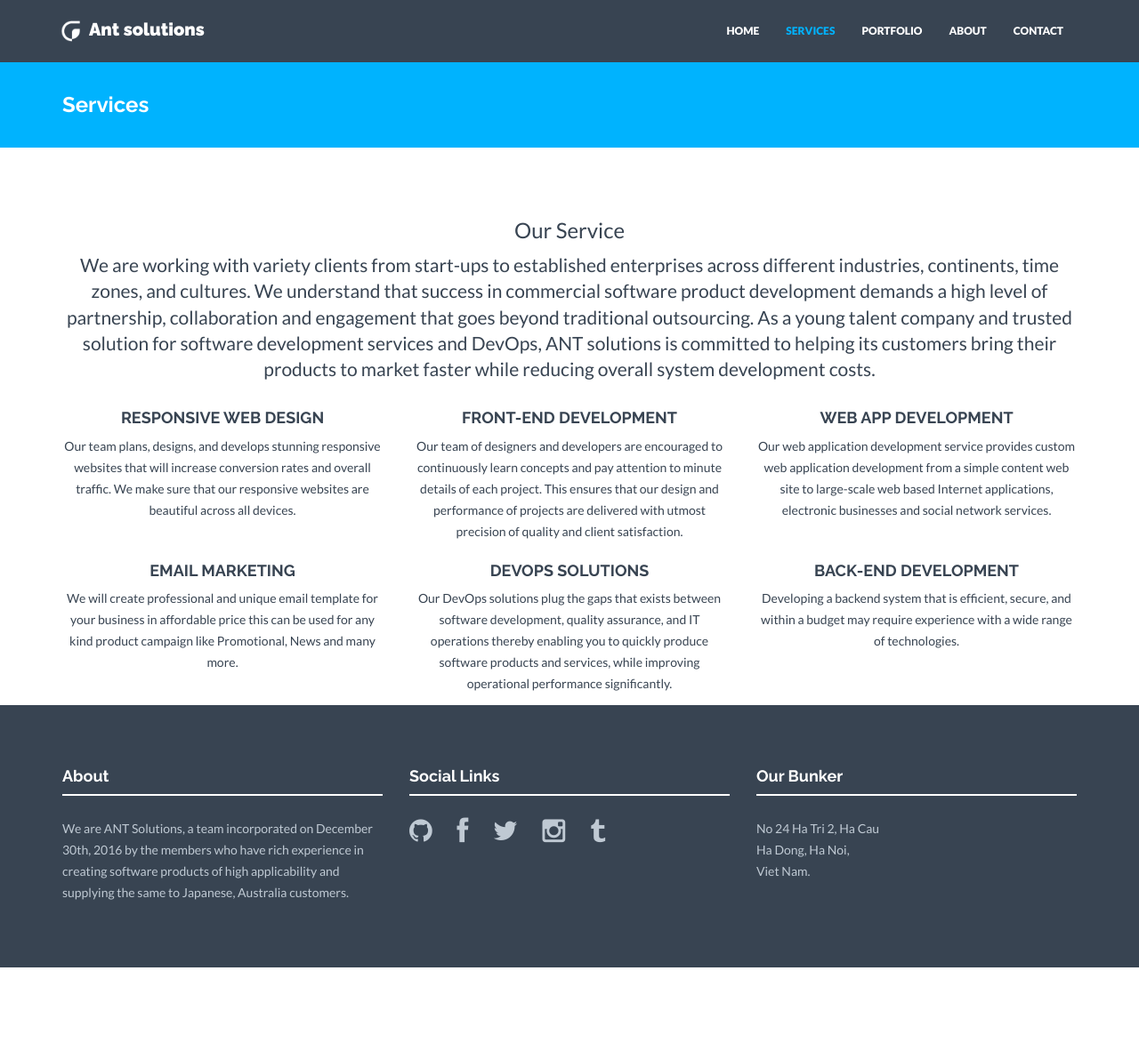
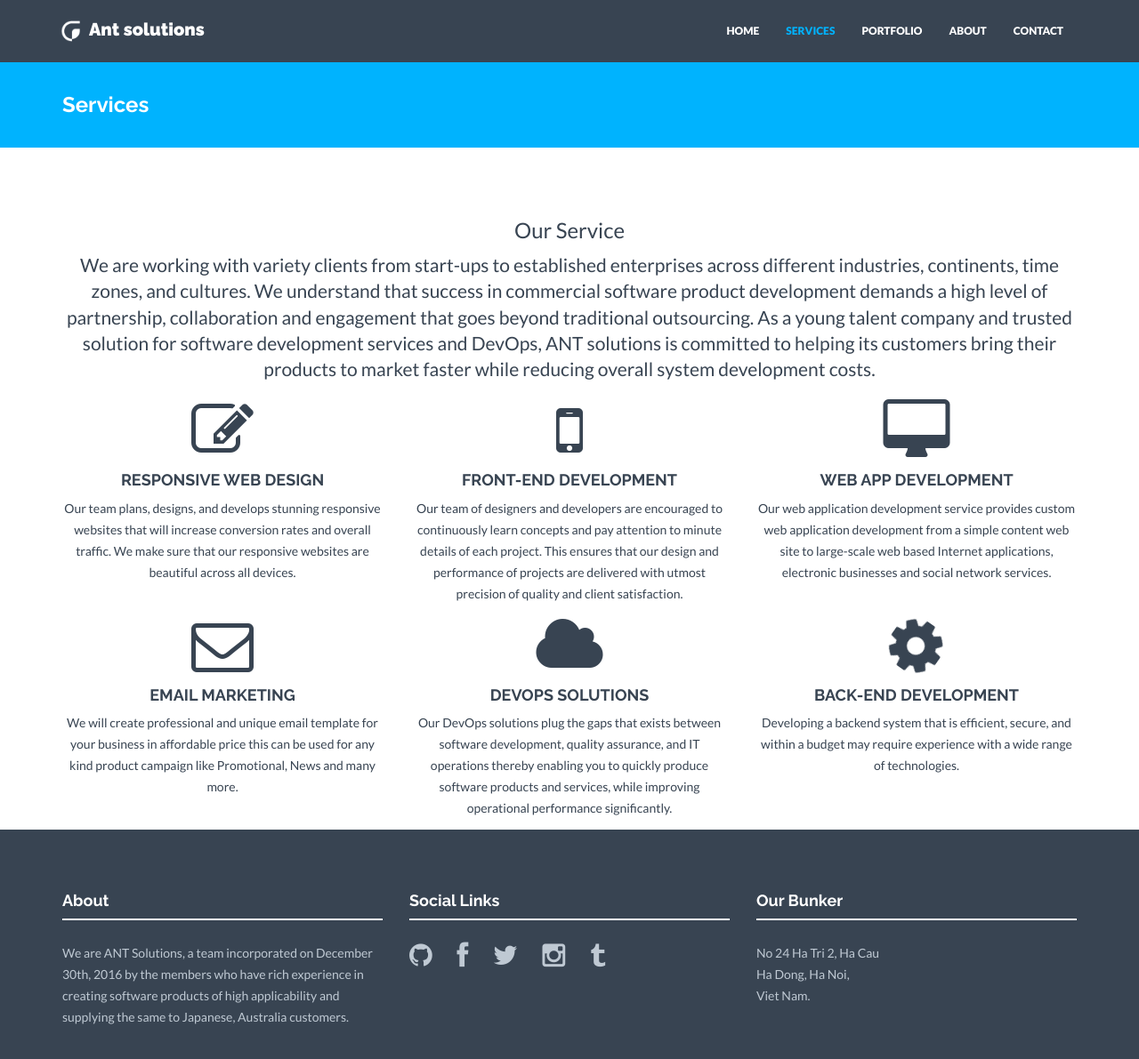
Before and after one commit to ant-software/ant-software.github.io, a Jekyll site: the page built from services.html, in a window 1280 px wide and 1228 px high. Shown: the top 1191 px of the window at 89% size. Built offline with Jekyll 4.4.1, drawn with Linux system fonts in a browser that asks for light colours; nearby versions of some CDN libraries.

Commit message:
update icon in service page

```diff
--- a/services.html
+++ b/services.html
@@ -13,34 +13,34 @@ permalink: /services/
     </div>
     <div class="row mt-60">
         <div class="col-md-4 mb-45">
-            <div class="page-icon-top"><i class="ion ion-ios-compose-outline"></i></div>
+            <div class="page-icon-top"><i class="fa fa-pencil-square-o fa-5x" aria-hidden="true"></i></div>
             <h4>RESPONSIVE WEB DESIGN</h4>
             <p>Our team plans, designs, and develops stunning responsive websites that will increase conversion rates and overall traffic. We make sure that our responsive websites are beautiful across all devices.</p>
         </div>
         <div class="col-md-4 mb-45">
-            <div class="page-icon-top"><i class="ion ion-ios-gear-outline"></i></div>
+            <div class="page-icon-top"><i class="fa fa-mobile fa-5x" aria-hidden="true"></i></div>
             <h4>FRONT-END DEVELOPMENT</h4>
             <p>Our team of designers and developers are encouraged to continuously learn concepts and pay attention to minute details of each project. This ensures that our design and performance of projects are delivered with utmost precision of quality and client satisfaction.</p>
         </div>
         <div class="col-md-4 mb-45">
-            <div class="page-icon-top"><i class="ion ion-social-apple-outline"></i></div>
+            <div class="page-icon-top"><i class="fa fa-desktop fa-5x" aria-hidden="true"></i></div>
             <h4>WEB APP DEVELOPMENT</h4>
             <p>Our web application development service provides custom web application development from a simple content web site to large-scale web based Internet applications, electronic businesses and social network services.</p>
         </div>
     </div>
     <div class="row mt-60">
         <div class="col-md-4 mb-45">
-            <div class="page-icon-top"><i class="ion ion-ios-compose-outline"></i></div>
+            <div class="page-icon-top"><i class="fa fa-envelope-o fa-5x" aria-hidden="true"></i></div>
             <h4>EMAIL MARKETING</h4>
             <p>We will create professional and unique email template for your business in affordable price this can be used for any kind product campaign like Promotional, News and many more.</p>
         </div>
         <div class="col-md-4 mb-45">
-            <div class="page-icon-top"><i class="ion ion-ios-gear-outline"></i></div>
+            <div class="page-icon-top"><i class="fa fa-cloud fa-5x" aria-hidden="true"></i></div>
             <h4>DEVOPS SOLUTIONS</h4>
             <p>Our DevOps solutions plug the gaps that exists between software development, quality assurance, and IT operations thereby enabling you to quickly produce software products and services, while improving operational performance significantly.</p>
         </div>
         <div class="col-md-4 mb-45">
-            <div class="page-icon-top"><i class="ion ion-social-apple-outline"></i></div>
+            <div class="page-icon-top"><i class="fa fa-cog fa-spin fa-5x" aria-hidden="true"></i></div>
             <h4>BACK-END DEVELOPMENT</h4>
             <p>Developing a backend system that is efficient, secure, and within a budget may require experience with a wide range of technologies. </p>
         </div>
```
